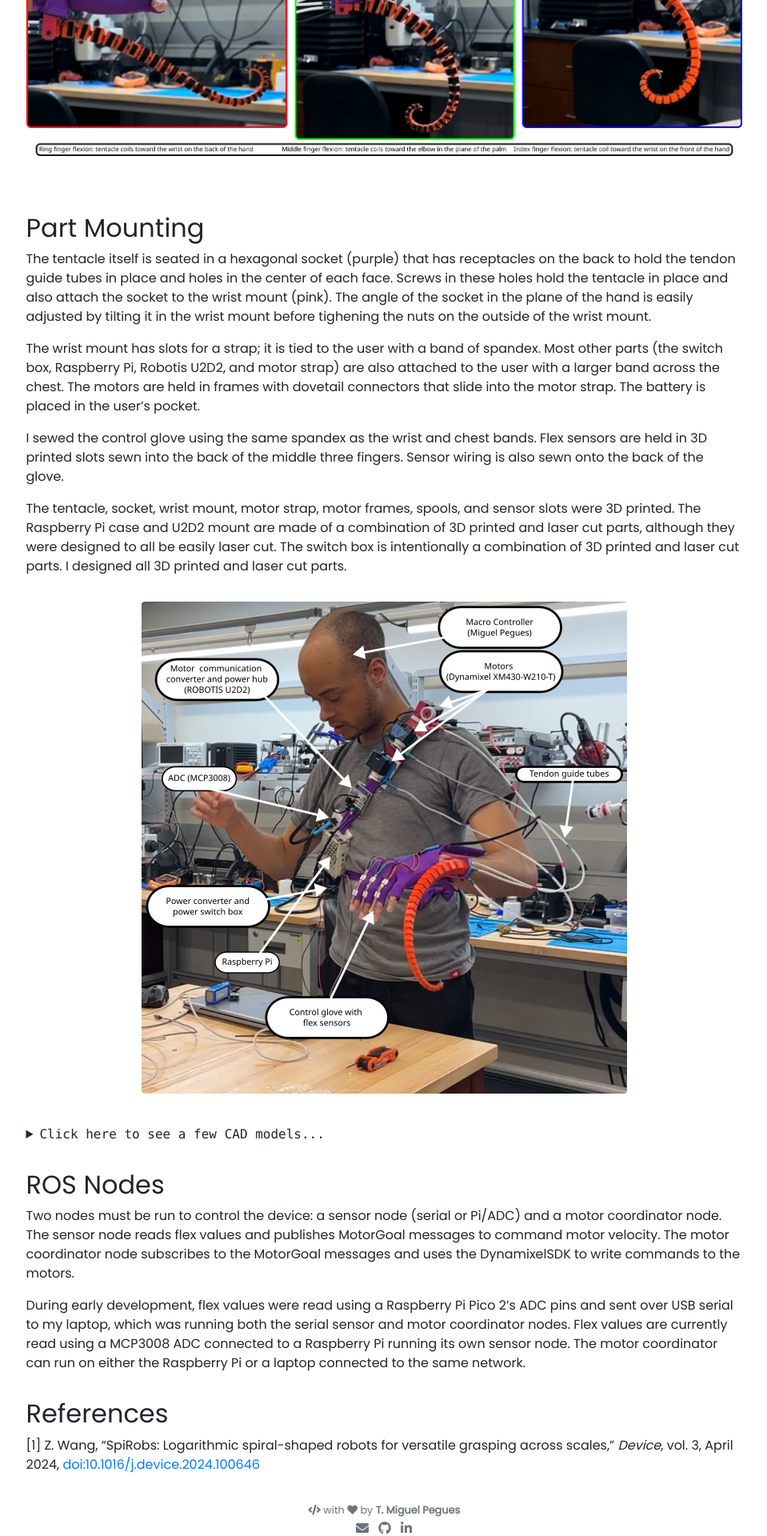
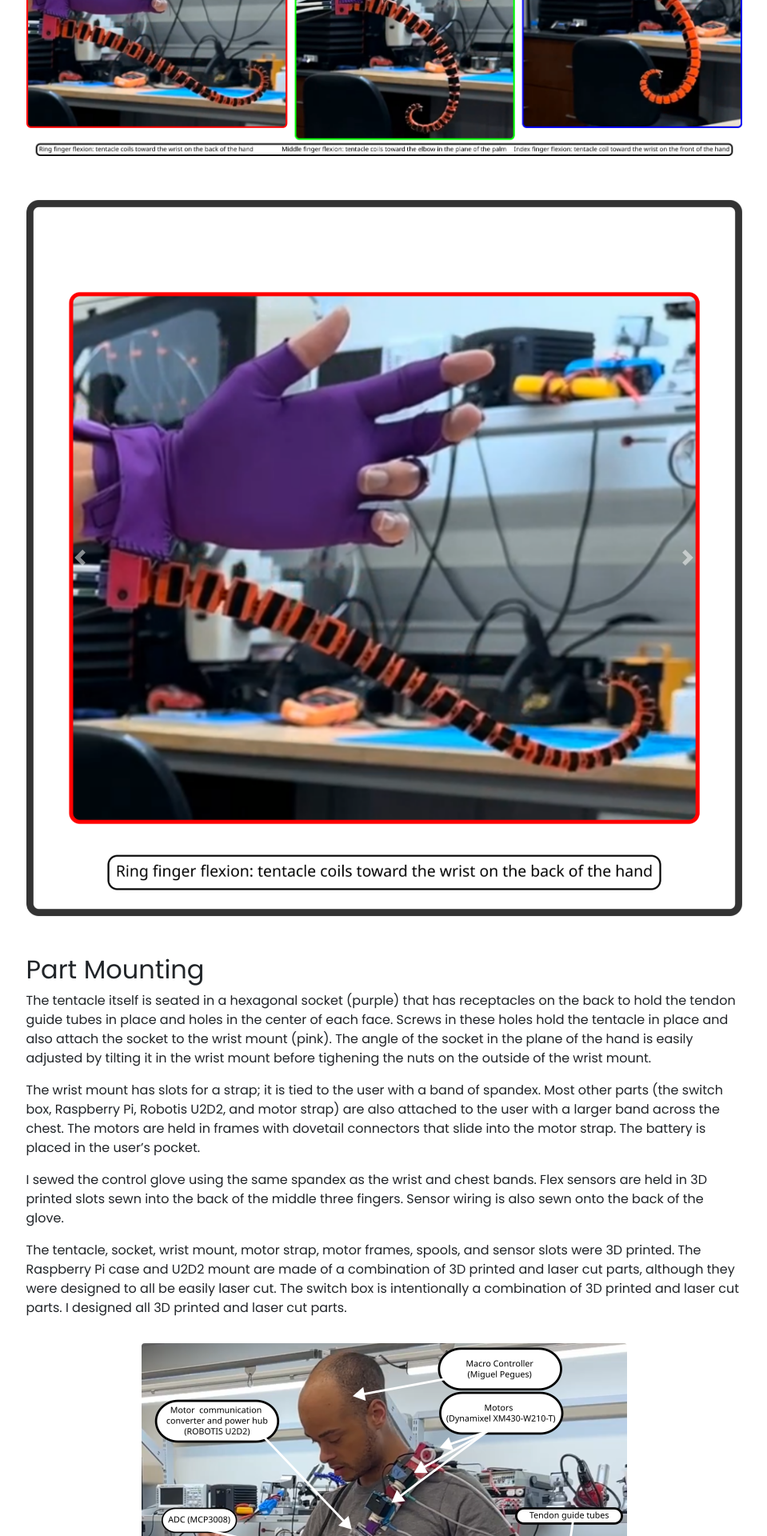
Before and after one commit to tmpegues/tmpegues.github.io, a Jekyll site: the page built from _projects/1_polydact.md, in a window 1280 px wide. Shown: the part 3435-5355 px from the top of the page at 80% size, without its empty margins (160-1119 px from the left). Built offline with Jekyll 4.4.1, drawn with Linux system fonts in a browser that asks for light colours.

Commit message:
Updating images and carousel format

```diff
--- a/_projects/1_polydact.md
+++ b/_projects/1_polydact.md
@@ -40,34 +40,14 @@ By default, ring finger flexion causes the tentacle to coil towards the wrist on
 {% include elements/figure.html image="assets/polydact/control/glove_circuit2.png" caption="Glove and circuit diagram" %}
 {% include elements/figure.html image="assets/polydact/control/control_directions.png" %}
 
-<!-- <div id="carouselExampleIndicators2" class="carousel slide" data-ride="false">
+{% capture carousel_images %}
+/assets/polydact/control/ring_finger.png
+/assets/polydact/control/middle_finger.png
+/assets/polydact/control/index_finger.png
 
-  <ol class="carousel-indicators">
-    <li data-target="#carouselExampleIndicators2" data-slide-to="0" class="active"></li>
-    <li data-target="#carouselExampleIndicators2" data-slide-to="1"></li>
-    <li data-target="#carouselExampleIndicators2" data-slide-to="2"></li>
-  </ol>
+{% endcapture %}
+{% include elements/carousel.html name="control_directions"%}
 
-  <div class="carousel-inner">
-    <div class="carousel-item active">
-          <img src="/assets/polydact/control/ring_finger.png" class="d-block w-100" />
-    </div>
-    <div class="carousel-item">
-          <img src="/assets/polydact/control/middle_finger.png" class="d-block w-100" />
-    </div>
-    <div class="carousel-item">
-          <img src="/assets/polydact/control/index_finger.png" class="d-block w-100" />
-    </div>
-
-  <a class="carousel-control-prev" href="#carouselExampleIndicators2" role="button" data-slide="prev">
-    <span class="carousel-control-prev-icon" aria-hidden="true"></span>
-    <span class="sr-only">Previous</span>
-  </a>
-  <a class="carousel-control-next" href="#carouselExampleIndicators2" role="button" data-slide="next">
-    <span class="carousel-control-next-icon" aria-hidden="true"></span>
-    <span class="sr-only">Next</span>
-  </a>
-</div> -->
 
 
 ## Part Mounting
@@ -92,7 +72,7 @@ The tentacle, socket, wrist mount, motor strap, motor frames, spools, and sensor
 /assets/polydact/orbits/switch_box.gif
 
 {% endcapture %}
-{% include elements/carousel.html %}
+{% include elements/carousel.html name="orbits"%}
 
 </details>
 
```
